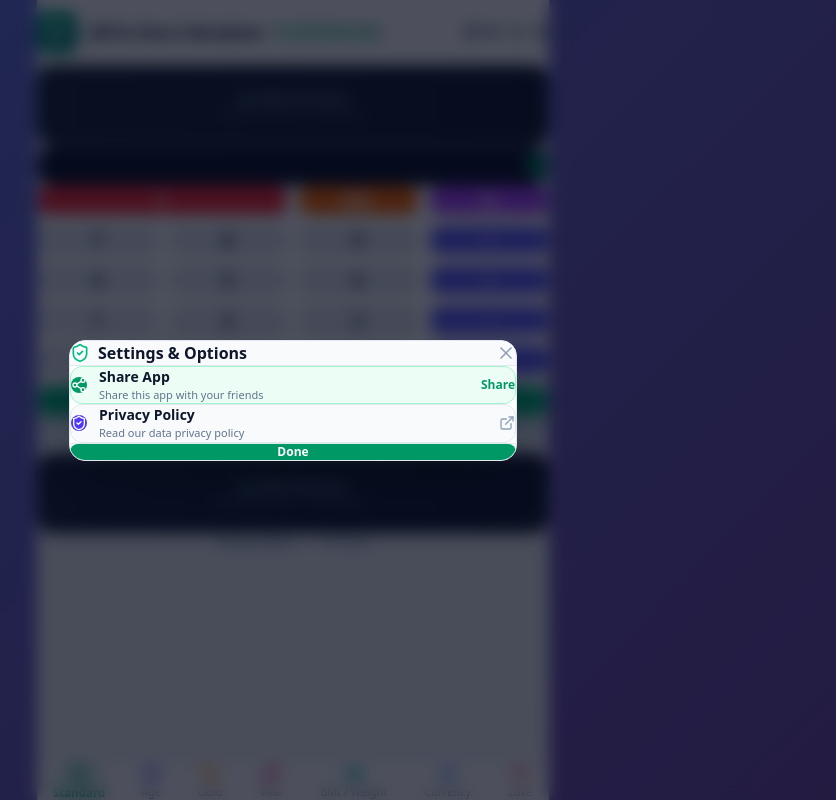
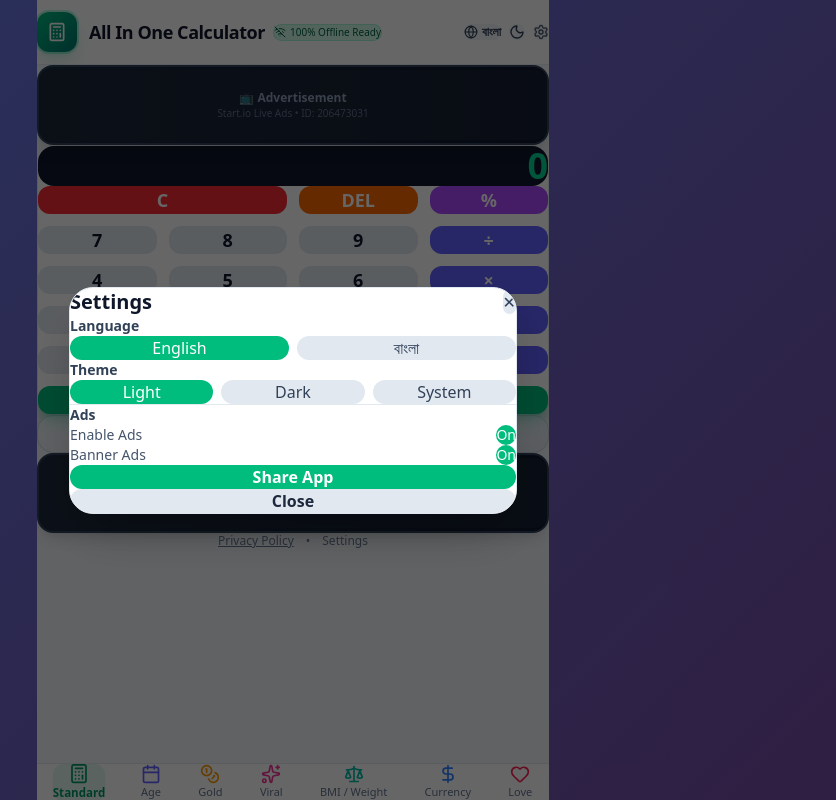
Before and after one commit to dakrish960-wq/All-In-One-Calculator, a React (Vite) app: page / in a window 1280 px wide. Both pictures are taken after a click on the button 888 px from the left and 32 px from the top of the page. Shown: the whole page, without its empty margins (347-1183 px from the left). Built offline with nearby package versions, Linux system fonts and the light colour scheme; the HTML template or start-up script is replaced by a standard one.

Commit message:
Refactor SettingsModal component and update share logic

```diff
--- a/src/components/SettingsModal.tsx
+++ b/src/components/SettingsModal.tsx
@@ -1,127 +1,201 @@
-   import React, { useState } from 'react';
-import { X, ShieldCheck, Share2, ExternalLink, Check } from 'lucide-react';
-import { Language, ThemeMode, StartIoConfig } from '../types';
+import React from 'react'
+import { Language, ThemeMode, StartIoConfig } from '../types'
+import { translations } from '../data/translations'
+import { APP_DOWNLOAD_URL, APP_SHARE_TEXT } from '../config/share'
 
 interface SettingsModalProps {
-  isOpen: boolean;
-  onClose: () => void;
-  lang: Language;
-  setLang: (l: Language) => void;
-  theme: ThemeMode;
-  setTheme: (t: ThemeMode) => void;
-  startIoConfig: StartIoConfig;
-  setStartIoConfig: React.Dispatch<React.SetStateAction<StartIoConfig>>;
+  isOpen: boolean
+  onClose: () => void
+  lang: Language
+  setLang: (lang: Language) => void
+  theme: ThemeMode
+  setTheme: (theme: ThemeMode) => void
+  startIoConfig: StartIoConfig
+  setStartIoConfig: React.Dispatch<React.SetStateAction<StartIoConfig>>
 }
 
 export const SettingsModal: React.FC<SettingsModalProps> = ({
   isOpen,
   onClose,
+  lang,
+  setLang,
+  theme,
+  setTheme,
+  startIoConfig,
+  setStartIoConfig,
 }) => {
-  const [copied, setCopied] = useState(false);
+  const t = translations[lang]
 
-  if (!isOpen) return null;
+  if (!isOpen) return null
 
-  const handleShare = async () => {
+  const handleShareApp = async () => {
     const shareData = {
       title: 'All In One Calculator',
-      text: 'Check out this awesome All In One Calculator App!',
-    };
+      text: APP_SHARE_TEXT,
+      url: APP_DOWNLOAD_URL,
+    }
 
     if (navigator.share) {
       try {
-        await navigator.share(shareData);
-      } catch (err) {
-        console.log('Error sharing:', err);
+        await navigator.share(shareData)
+      } catch (error) {
+        console.log('Share cancelled or failed', error)
       }
     } else {
-      navigator.clipboard.writeText(`${shareData.title} - ${shareData.text}`);
-      setCopied(true);
-      setTimeout(() => setCopied(false), 2000);
+      try {
+        await navigator.clipboard.writeText(APP_SHARE_TEXT)
+        alert('Share text copied to clipboard!')
+      } catch (error) {
+        console.log('Clipboard copy failed', error)
+        alert('Could not share or copy the link.')
+      }
     }
-  };
+  }
 
   return (
-    <div className="fixed inset-0 z-50 flex items-center justify-center p-4 bg-slate-950/70 backdrop-blur-sm animate-fade-in">
-      <div className="bg-white dark:bg-slate-900 w-full max-w-md rounded-2xl border border-slate-200 dark:border-slate-800 shadow-2xl overflow-hidden flex flex-col">
-
-        {/* Header */}
-        <div className="px-5 py-3.5 border-b border-slate-200 dark:border-slate-800 flex items-center justify-between bg-slate-50 dark:bg-slate-800/50 shrink-0">
-          <div className="flex items-center gap-2">
-            <ShieldCheck className="w-5 h-5 text-emerald-500" />
-            <h3 className="font-bold text-slate-900 dark:text-white text-base">
-              Settings & Options
-            </h3>
-          </div>
+    <div className="fixed inset-0 z-[100] flex items-center justify-center bg-black/60 px-4">
+      <div className="w-full max-w-md rounded-3xl bg-white dark:bg-slate-900 border border-slate-200 dark:border-slate-800 shadow-2xl p-5 max-h-[90vh] overflow-y-auto">
+        <div className="flex items-center justify-between mb-4">
+          <h2 className="text-xl font-bold text-slate-900 dark:text-slate-100">
+            {t.settings}
+          </h2>
           <button
             onClick={onClose}
-            className="p-1.5 rounded-lg text-slate-400 hover:text-slate-900 dark:hover:text-white transition cursor-pointer"
+            className="px-3 py-1 rounded-xl bg-slate-200 dark:bg-slate-800 text-slate-700 dark:text-slate-200"
           >
-            <X className="w-5 h-5" />
+            ✕
           </button>
         </div>
 
-        {/* Content Body */}
-        <div className="p-5 space-y-3.5">
+        <div className="space-y-4">
+          <div>
+            <label className="block text-sm font-semibold mb-2 text-slate-700 dark:text-slate-300">
+              {t.language}
+            </label>
+            <div className="grid grid-cols-2 gap-2">
+              <button
+                onClick={() => setLang('en')}
+                className={`py-2 rounded-xl font-medium ${
+                  lang === 'en'
+                    ? 'bg-emerald-500 text-white'
+                    : 'bg-slate-200 dark:bg-slate-800 text-slate-700 dark:text-slate-200'
+                }`}
+              >
+                English
+              </button>
+              <button
+                onClick={() => setLang('bn')}
+                className={`py-2 rounded-xl font-medium ${
+                  lang === 'bn'
+                    ? 'bg-emerald-500 text-white'
+                    : 'bg-slate-200 dark:bg-slate-800 text-slate-700 dark:text-slate-200'
+                }`}
+              >
+                বাংলা
+              </button>
+            </div>
+          </div>
 
-          {/* Share App Button */}
+          <div>
+            <label className="block text-sm font-semibold mb-2 text-slate-700 dark:text-slate-300">
+              {t.theme}
+            </label>
+            <div className="grid grid-cols-3 gap-2">
+              <button
+                onClick={() => setTheme('light')}
+                className={`py-2 rounded-xl font-medium ${
+                  theme === 'light'
+                    ? 'bg-emerald-500 text-white'
+                    : 'bg-slate-200 dark:bg-slate-800 text-slate-700 dark:text-slate-200'
+                }`}
+              >
+                Light
+              </button>
+              <button
+                onClick={() => setTheme('dark')}
+                className={`py-2 rounded-xl font-medium ${
+                  theme === 'dark'
+                    ? 'bg-emerald-500 text-white'
+                    : 'bg-slate-200 dark:bg-slate-800 text-slate-700 dark:text-slate-200'
+                }`}
+              >
+                Dark
+              </button>
+              <button
+                onClick={() => setTheme('system')}
+                className={`py-2 rounded-xl font-medium ${
+                  theme === 'system'
+                    ? 'bg-emerald-500 text-white'
+                    : 'bg-slate-200 dark:bg-slate-800 text-slate-700 dark:text-slate-200'
+                }`}
+              >
+                System
+              </button>
+            </div>
+          </div>
+
+          <div className="pt-2 border-t border-slate-200 dark:border-slate-800">
+            <h3 className="text-sm font-semibold mb-2 text-slate-700 dark:text-slate-300">
+              Ads
+            </h3>
+            <div className="flex items-center justify-between py-2">
+              <span className="text-sm text-slate-600 dark:text-slate-400">
+                Enable Ads
+              </span>
+              <button
+                onClick={() =>
+                  setStartIoConfig((prev) => ({
+                    ...prev,
+                    enabled: !prev.enabled,
+                  }))
+                }
+                className={`px-3 py-1 rounded-full text-sm font-medium ${
+                  startIoConfig.enabled
+                    ? 'bg-emerald-500 text-white'
+                    : 'bg-slate-300 dark:bg-slate-700 text-slate-700 dark:text-slate-200'
+                }`}
+              >
+                {startIoConfig.enabled ? 'On' : 'Off'}
+              </button>
+            </div>
+
+            <div className="flex items-center justify-between py-2">
+              <span className="text-sm text-slate-600 dark:text-slate-400">
+                Banner Ads
+              </span>
+              <button
+                onClick={() =>
+                  setStartIoConfig((prev) => ({
+                    ...prev,
+                    showBanner: !prev.showBanner,
+                  }))
+                }
+                className={`px-3 py-1 rounded-full text-sm font-medium ${
+                  startIoConfig.showBanner
+                    ? 'bg-emerald-500 text-white'
+                    : 'bg-slate-300 dark:bg-slate-700 text-slate-700 dark:text-slate-200'
+                }`}
+              >
+                {startIoConfig.showBanner ? 'On' : 'Off'}
+              </button>
+            </div>
+          </div>
+
           <button
-            onClick={handleShare}
-            className="w-full p-3.5 bg-emerald-50 dark:bg-emerald-950/40 hover:bg-emerald-100 dark:hover:bg-emerald-900/50 border border-emerald-200 dark:border-emerald-800/80 rounded-xl flex items-center justify-between transition cursor-pointer group"
+            onClick={handleShareApp}
+            className="w-full mt-2 py-3 rounded-xl bg-emerald-500 text-white font-semibold hover:bg-emerald-600 transition"
           >
-            <div className="flex items-center gap-3">
-              <div className="p-2 bg-emerald-600 text-white rounded-lg group-hover:scale-105 transition">
-                {copied ? <Check className="w-4 h-4" /> : <Share2 className="w-4 h-4" />}
-              </div>
-              <div className="text-left">
-                <h4 className="font-bold text-slate-900 dark:text-white text-xs sm:text-sm">
-                  {copied ? 'Copied!' : 'Share App'}
-                </h4>
-                <p className="text-[11px] text-slate-500 dark:text-slate-400">
-                  Share this app with your friends
-                </p>
-              </div>
-            </div>
-            <span className="text-xs font-bold text-emerald-600 dark:text-emerald-400">
-              Share
-            </span>
+            Share App
           </button>
 
-          {/* Privacy Policy Link */}
-          <a
-            href="https://docs.google.com/document/d/1WE176kjz7U1MgTzbevyo5TntbPuAQVeXIEj0CTkVqCA/edit?usp=drivesdk"
-            target="_blank"
-            rel="noopener noreferrer"
-            className="w-full p-3.5 bg-slate-50 dark:bg-slate-800/50 hover:bg-slate-100 dark:hover:bg-slate-800 border border-slate-200 dark:border-slate-700 rounded-xl flex items-center justify-between transition cursor-pointer group"
-          >
-            <div className="flex items-center gap-3">
-              <div className="p-2 bg-indigo-600 text-white rounded-lg group-hover:scale-105 transition">
-                <ShieldCheck className="w-4 h-4" />
-              </div>
-              <div className="text-left">
-                <h4 className="font-bold text-slate-900 dark:text-white text-xs sm:text-sm">
-                  Privacy Policy
-                </h4>
-                <p className="text-[11px] text-slate-500 dark:text-slate-400">
-                  Read our data privacy policy
-                </p>
-              </div>
-            </div>
-            <ExternalLink className="w-4 h-4 text-slate-400 group-hover:text-slate-600 dark:group-hover:text-slate-200" />
-          </a>
-
-        </div>
-
-        {/* Footer Action */}
-        <div className="px-5 py-3 bg-slate-50 dark:bg-slate-800/50 border-t border-slate-200 dark:border-slate-800 flex justify-end shrink-0">
           <button
             onClick={onClose}
-            className="w-full py-2 rounded-xl bg-emerald-600 hover:bg-emerald-700 text-white font-bold text-xs transition cursor-pointer shadow-md shadow-emerald-600/20"
+            className="w-full py-3 rounded-xl bg-slate-200 dark:bg-slate-800 text-slate-800 dark:text-slate-200 font-semibold hover:bg-slate-300 dark:hover:bg-slate-700 transition"
           >
-            Done
+            Close
           </button>
         </div>
-
       </div>
     </div>
-  );
-};
+  )
+}
```
